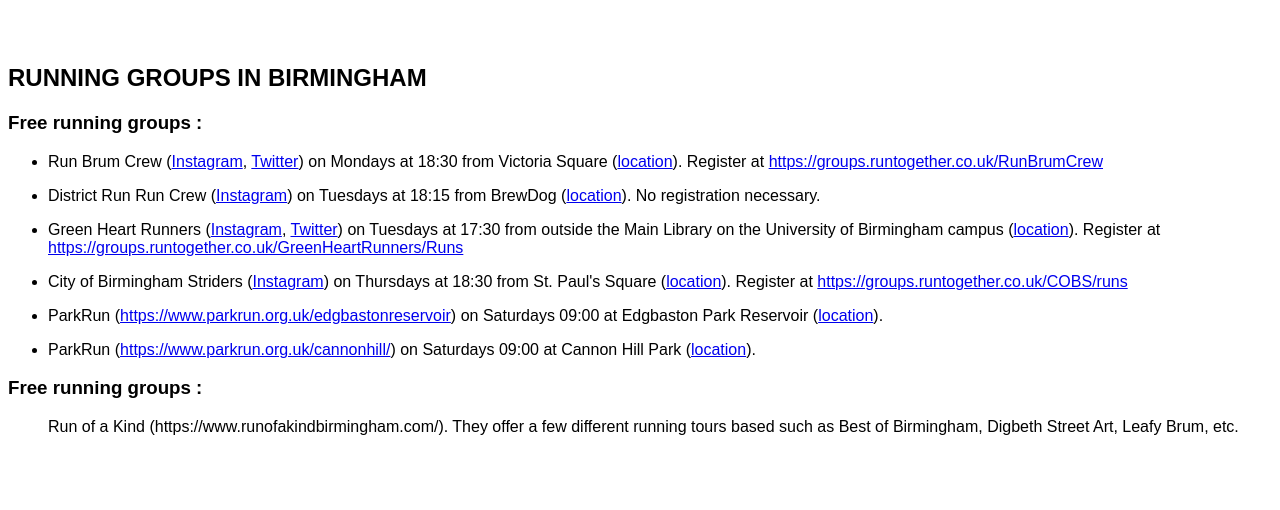
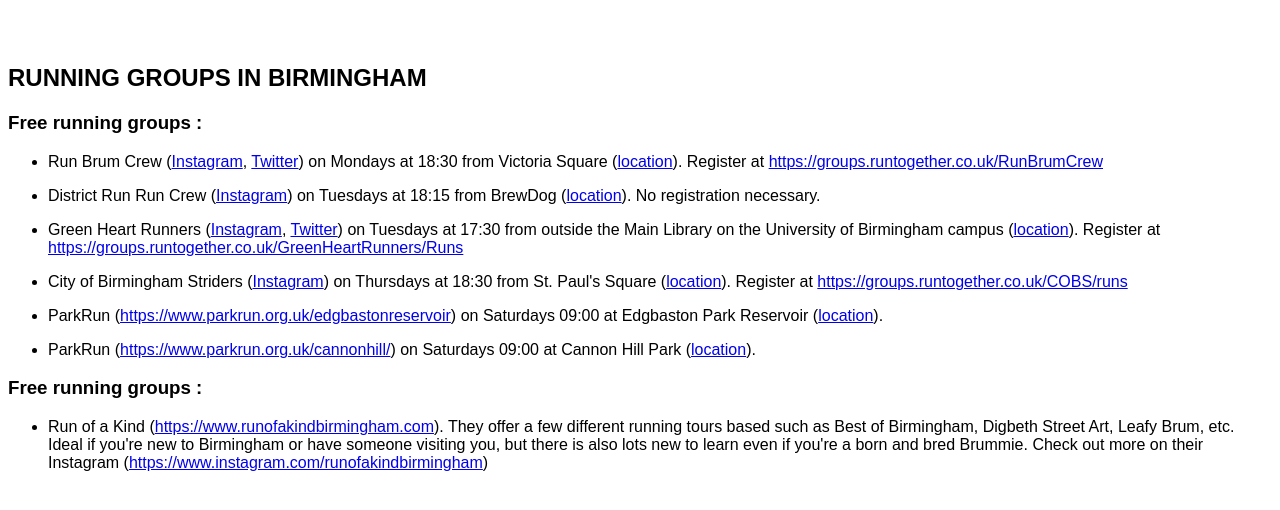
Before and after one commit to rajeshchitnis/rajeshchitnis.github.io, a Jekyll site: the page running.html, which Jekyll copies as it is, in a window 1280 px wide. Shown: the top 510 px of the page. Built offline with Jekyll 4.4.1, drawn with Linux system fonts in a browser that asks for light colours.

Commit message:
Update running.html

```diff
--- a/running.html
+++ b/running.html
@@ -87,8 +87,9 @@
 </p>
 <ul>
 
-Run of a Kind (https://www.runofakindbirmingham.com/). They offer a few different running tours based such as Best of Birmingham, Digbeth Street Art, Leafy Brum, etc.
-
+<li><p>
+Run of a Kind (<a href="https://www.runofakindbirmingham.com">https://www.runofakindbirmingham.com</a>). They offer a few different running tours based such as Best of Birmingham, Digbeth Street Art, Leafy Brum, etc. Ideal if you're new to Birmingham or have someone visiting you, but there is also lots new to learn even if you're a born and bred Brummie. Check out more on their Instagram (<a href="https://www.instagram.com/runofakindbirmingham/">https://www.instagram.com/runofakindbirmingham</a>)
+</p></li>
 </ul>
 
 
```
